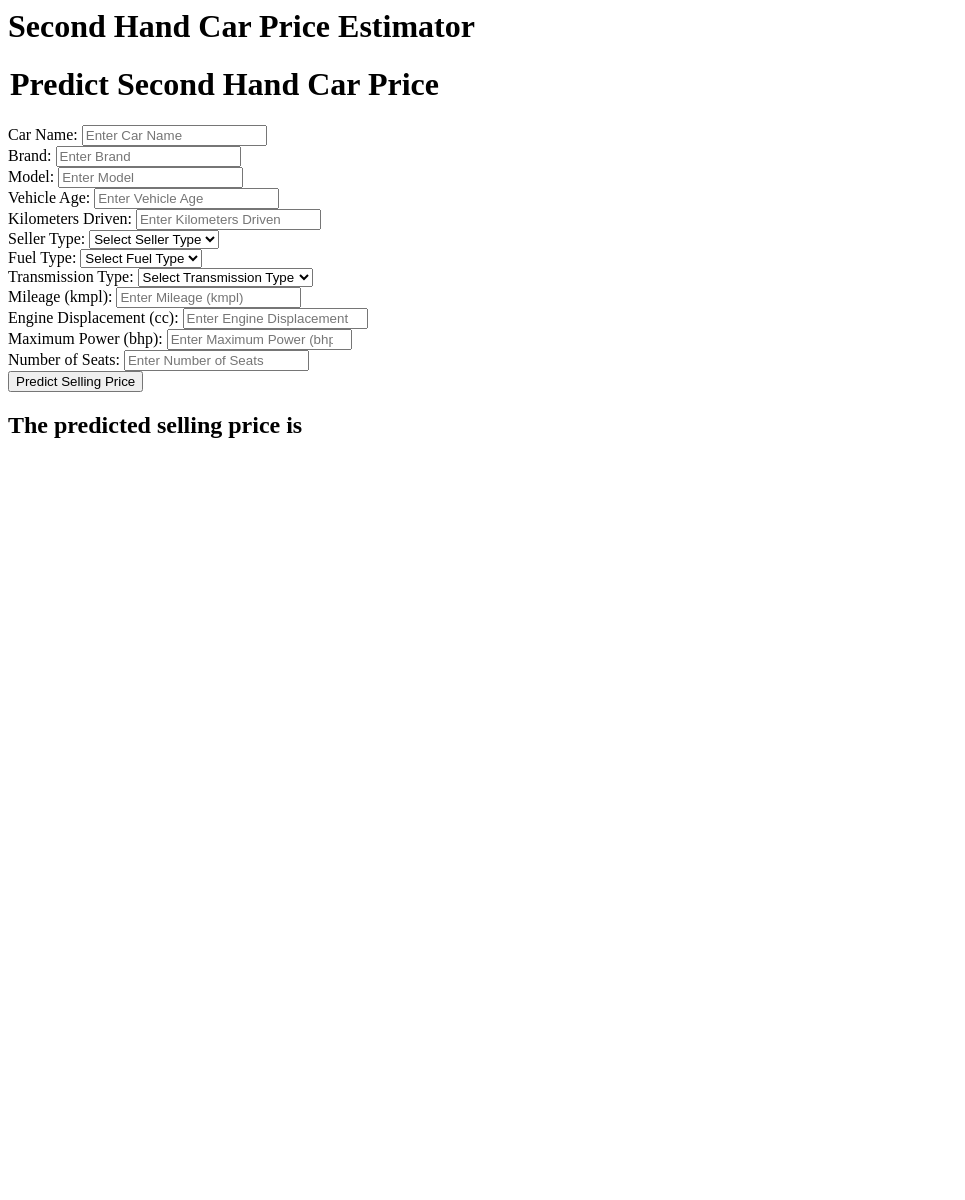
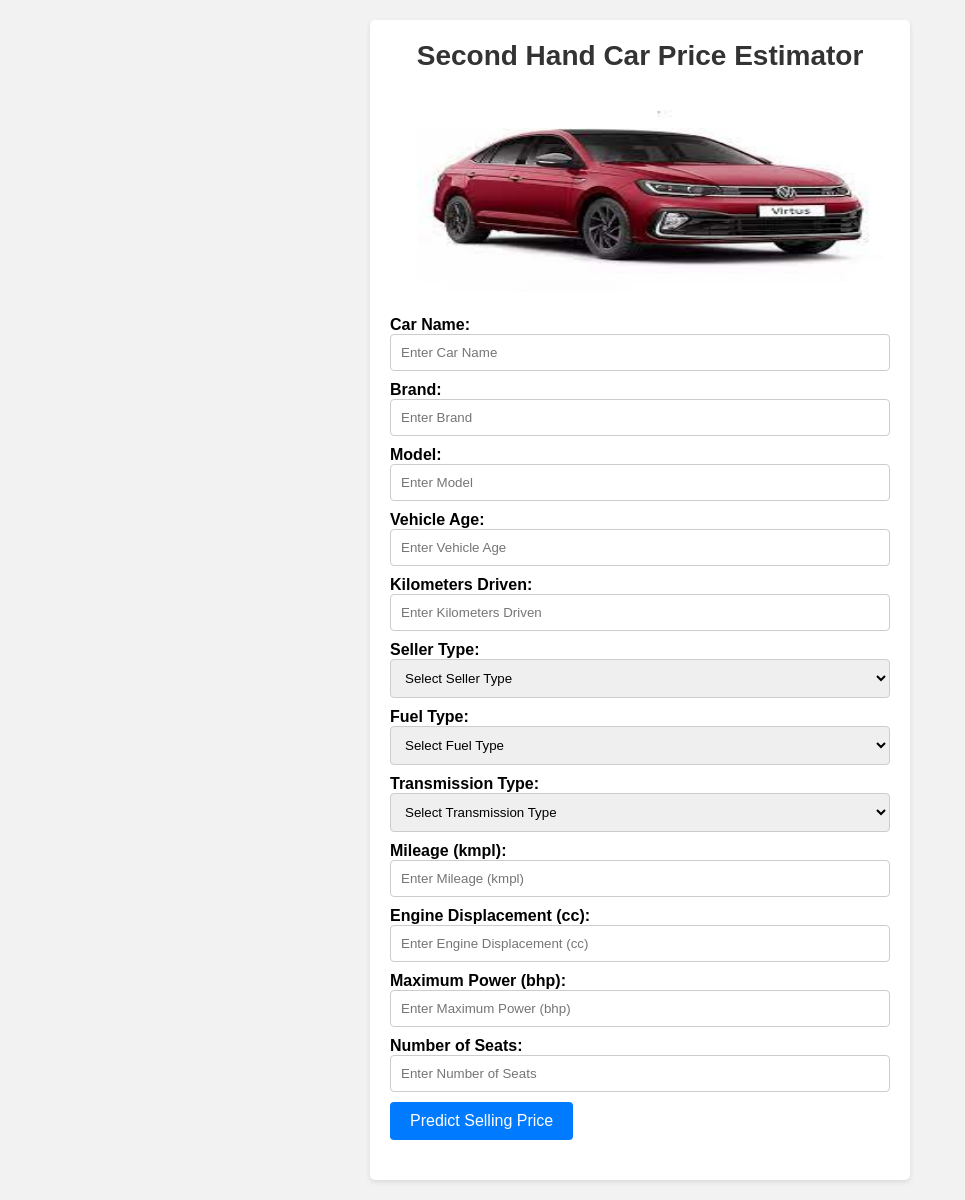
Before and after one commit to HRISHI313/Second-hand-car-price-estimator, a Flask app: page / in a window 1280 px wide. Shown: the whole page, without its empty margins (0-965 px from the left). Before the commit the page ends 438 px from the top, so only its background shows below. Run offline with Flask 3, Linux system fonts and the light colour scheme.

Commit message:
html file

```diff
--- a/templates/index.html
+++ b/templates/index.html
@@ -1,79 +1,147 @@
+<!DOCTYPE html>
 <html>
+<head>
+    <title>Second Hand Car Price Estimator</title>
+    <style>
+        body {
+            font-family: Arial, sans-serif;
+            background-color: #f2f2f2;
+            margin: 0;
+            padding: 20px;
+        }
+
+        .container {
+            max-width: 500px;
+            margin: 0 auto;
+            background-color: #fff;
+            padding: 20px;
+            border-radius: 5px;
+            box-shadow: 0 2px 5px rgba(0, 0, 0, 0.1);
+        }
+
+        h1 {
+            text-align: center;
+            margin-top: 0;
+            color: #333;
+            font-size: 28px;
+            margin-bottom: 20px;
+        }
+
+        form {
+            margin-bottom: 20px;
+        }
+
+        label {
+            font-weight: bold;
+        }
+
+        .form-control {
+            width: 100%;
+            padding: 10px;
+            border: 1px solid #ccc;
+            border-radius: 4px;
+            box-sizing: border-box;
+            margin-bottom: 10px;
+        }
+
+        select {
+            width: 100%;
+            padding: 10px;
+            border: 1px solid #ccc;
+            border-radius: 4px;
+            box-sizing: border-box;
+            margin-bottom: 10px;
+        }
+
+        .btn-primary {
+            background-color: #007bff;
+            color: #fff;
+            border: none;
+            padding: 10px 20px;
+            text-align: center;
+            text-decoration: none;
+            display: inline-block;
+            font-size: 16px;
+            border-radius: 4px;
+            cursor: pointer;
+        }
+
+        .result {
+            text-align: center;
+            font-size: 20px;
+            margin-top: 20px;
+            color: #333;
+        }
+
+        .car-image {
+            width: 100%;
+            max-height: 200px;
+            margin-bottom: 20px;
+        }
+    </style>
+</head>
 <body>
-    <div class="login">
-       <h1>Second Hand Car Price Estimator</h1>
+    <div class="container">
+        <h1>Second Hand Car Price Estimator</h1>
+        <img class="car-image" src="{{ url_for('static', filename='car1.jpg') }}" alt="Car Image">
+        <form action="{{ url_for('predict') }}" method="post">
+            <label for="car_name">Car Name:</label>
+            <input class="form-control" type="text" id="car_name" name="car_name" placeholder="Enter Car Name" required>
 
-       <form action="{{ url_for('predict') }}" method="post">
-        <h1>
-            <legend>Predict Second Hand Car Price</legend>
-        </h1>
-        <div class="mb-3">
-            <label class="form-label">Car Name:</label>
-            <input class="form-control" type="text" name="car_name" placeholder="Enter Car Name" required>
-        </div>
-        <div class="mb-3">
-            <label class="form-label">Brand:</label>
-            <input class="form-control" type="text" name="brand" placeholder="Enter Brand" required>
-        </div>
-        <div class="mb-3">
-            <label class="form-label">Model:</label>
-            <input class="form-control" type="text" name="model" placeholder="Enter Model" required>
-        </div>
-        <div class="mb-3">
-            <label class="form-label">Vehicle Age:</label>
-            <input class="form-control" type="number" name="vehicle_age" placeholder="Enter Vehicle Age" required>
-        </div>
-        <div class="mb-3">
-            <label class="form-label">Kilometers Driven:</label>
-            <input class="form-control" type="number" name="km_driven" placeholder="Enter Kilometers Driven" required>
-        </div>
-        <div class="mb-3">
-            <label class="form-label">Seller Type:</label>
-            <select class="form-control" name="seller_type" placeholder="Select Seller Type" required>
-                <option class="placeholder" selected disabled value="">Select Seller Type</option>
+            <label for="brand">Brand:</label>
+            <input class="form-control" type="text" id="brand" name="brand" placeholder="Enter Brand" required>
+
+            <label for="model">Model:</label>
+            <input class="form-control" type="text" id="model" name="model" placeholder="Enter Model" required>
+
+            <label for="vehicle_age">Vehicle Age:</label>
+            <input class="form-control" type="number" id="vehicle_age" name="vehicle_age" placeholder="Enter Vehicle Age" required>
+
+            <label for="km_driven">Kilometers Driven:</label>
+            <input class="form-control" type="number" id="km_driven" name="km_driven" placeholder="Enter Kilometers Driven" required>
+
+            <label for="seller_type">Seller Type:</label>
+            <select id="seller_type" name="seller_type" required>
+                <option value="" selected disabled>Select Seller Type</option>
                 <option value="Individual">Individual</option>
                 <option value="Dealer">Dealer</option>
             </select>
-        </div>
-        <div class="mb-3">
-            <label class="form-label">Fuel Type:</label>
-            <select class="form-control" name="fuel_type" placeholder="Select Fuel Type" required>
-                <option class="placeholder" selected disabled value="">Select Fuel Type</option>
+
+            <label for="fuel_type">Fuel Type:</label>
+            <select id="fuel_type" name="fuel_type" required>
+                <option value="" selected disabled>Select Fuel Type</option>
                 <option value="Petrol">Petrol</option>
                 <option value="Diesel">Diesel</option>
                 <option value="CNG">CNG</option>
             </select>
-        </div>
-        <div class="mb-3">
-            <label class="form-label">Transmission Type:</label>
-            <select class="form-control" name="transmission_type" placeholder="Select Transmission Type" required>
-                <option class="placeholder" selected disabled value="">Select Transmission Type</option>
+
+            <label for="transmission_type">Transmission Type:</label>
+            <select id="transmission_type" name="transmission_type" required>
+                <option value="" selected disabled>Select Transmission Type</option>
                 <option value="Manual">Manual</option>
                 <option value="Automatic">Automatic</option>
             </select>
+
+            <label for="mileage">Mileage (kmpl):</label>
+            <input class="form-control" type="number" id="mileage" name="mileage" step="0.01" placeholder="Enter Mileage (kmpl)" required>
+
+            <label for="engine">Engine Displacement (cc):</label>
+            <input class="form-control" type="number" id="engine" name="engine" placeholder="Enter Engine Displacement (cc)" required>
+
+            <label for="max_power">Maximum Power (bhp):</label>
+            <input class="form-control" type="number" id="max_power" name="max_power" step="0.01" placeholder="Enter Maximum Power (bhp)" required>
+
+            <label for="seats">Number of Seats:</label>
+            <input class="form-control" type="number" id="seats" name="seats" placeholder="Enter Number of Seats" required>
+
+            <input class="btn btn-primary" type="submit" value="Predict Selling Price">
+        </form>
+
+        <div class="result">
+            {% if results %}
+                The predicted selling price is {{ results }}
+            {% endif %}
         </div>
-        <div class="mb-3">
-            <label class="form-label">Mileage (kmpl):</label>
-            <input class="form-control" type="number" name="mileage" placeholder="Enter Mileage (kmpl)" step="0.01" required>
-        </div>
-        <div class="mb-3">
-            <label class="form-label">Engine Displacement (cc):</label>
-            <input class="form-control" type="number" name="engine" placeholder="Enter Engine Displacement (cc)" required>
-        </div>
-        <div class="mb-3">
-            <label class="form-label">Maximum Power (bhp):</label>
-            <input class="form-control" type="number" name="max_power" placeholder="Enter Maximum Power (bhp)" step="0.01" required>
-        </div>
-        <div class="mb-3">
-            <label class="form-label">Number of Seats:</label>
-            <input class="form-control" type="number" name="seats" placeholder="Enter Number of Seats" required>
-        </div>
-        <div class="mb-3">
-            <input class="btn btn-primary" type="submit" value="Predict Selling Price" required>
-        </div>
-    </form>
-    <h2>
-       The predicted selling price is {{ results }}
-    </h2>
+    </div>
 </body>
 </html>
```
Also changed, not shown: static/car1.jpg (added), templates/result.html (deleted).
